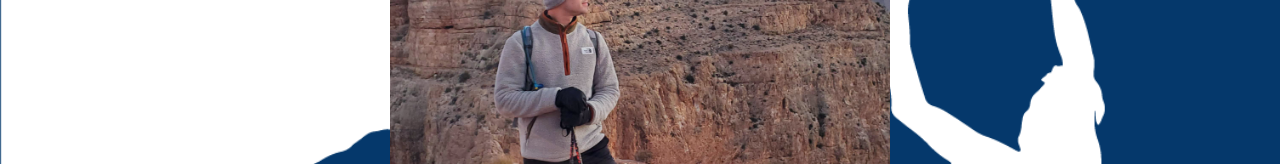
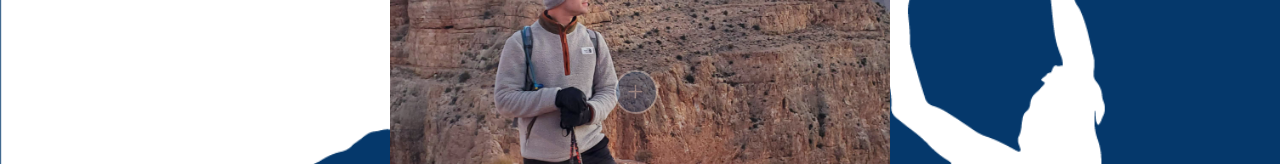
Before and after one commit to wjonesusna2012/my-site, a React (Create React App) app: page /hobbies in a window 1280 px wide. Shown: the part 240-404 px from the top of the page. Built offline with nearby package versions, Linux system fonts and the light colour scheme.

Commit message:
Made + arrow persist on images

```diff
--- a/src/card/card.tsx
+++ b/src/card/card.tsx
@@ -25,7 +25,7 @@ const Card: React.FC<CardProps> = ({ description, imageName, changeCardLeft, cha
         containerHovered={hovered}
         clickHandler={changeCardRight}
       />
-      <span onClick={() => expandDescription()} className={`ClickForMore ${hovered ? 'ClickHovered' : 'NotClickHovered'}`}>+</span>
+      <span onClick={() => expandDescription()} className={'ClickForMore ClickHovered'}>+</span>
       <div className={`CardDescription ${hovered ? 'ContainerHovered' : 'ContainerNotHovered'}`}>{description}</div>
     </div>
   )
--- a/src/styles/card.css
+++ b/src/styles/card.css
@@ -150,6 +150,7 @@ img {
     right: calc(50% - 0.5em - 2.5px);
     height: 1em;
     width: 1em;
+    line-height: 0.95em;
     border: 2px solid var(--main-text);
     transition: border ease-in 200ms;
     padding: 5px;
```
